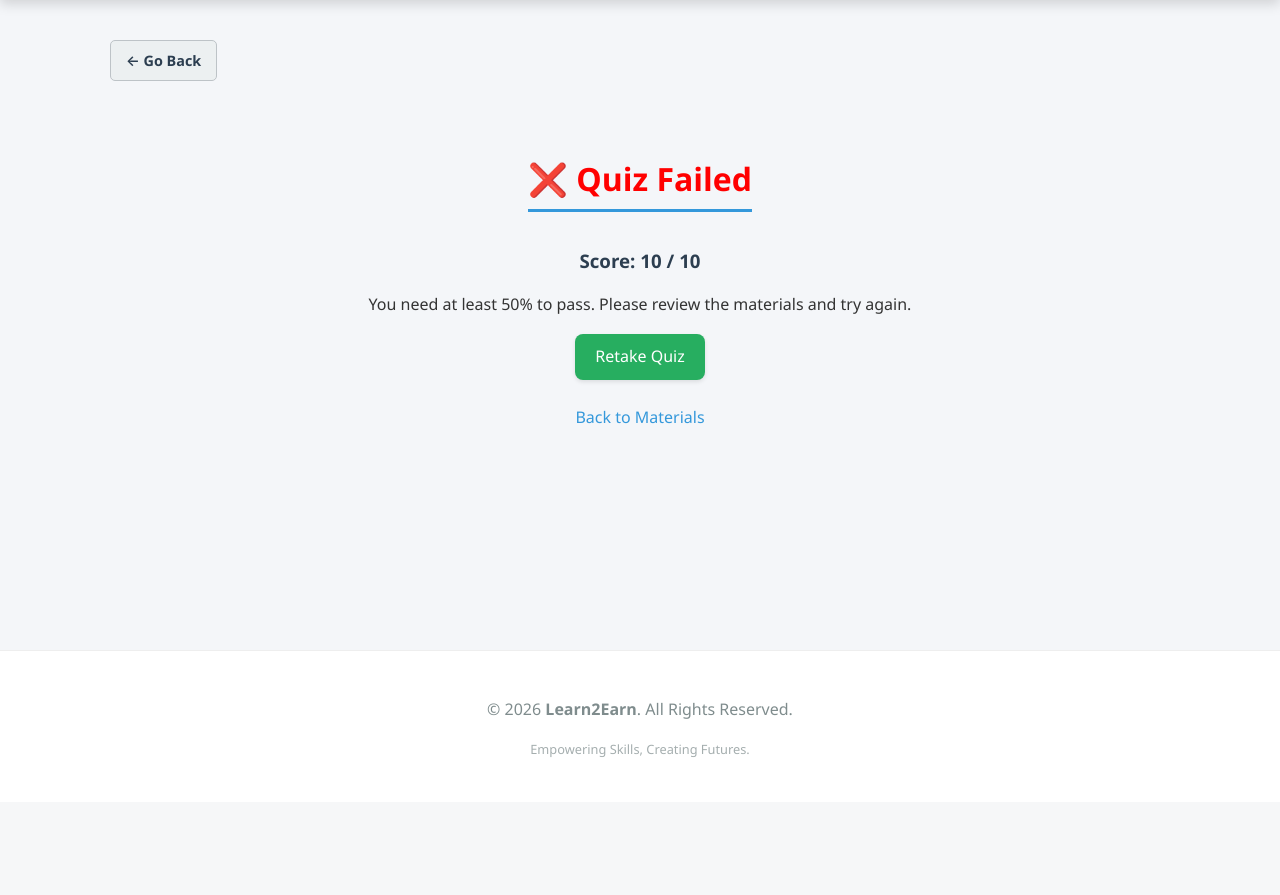
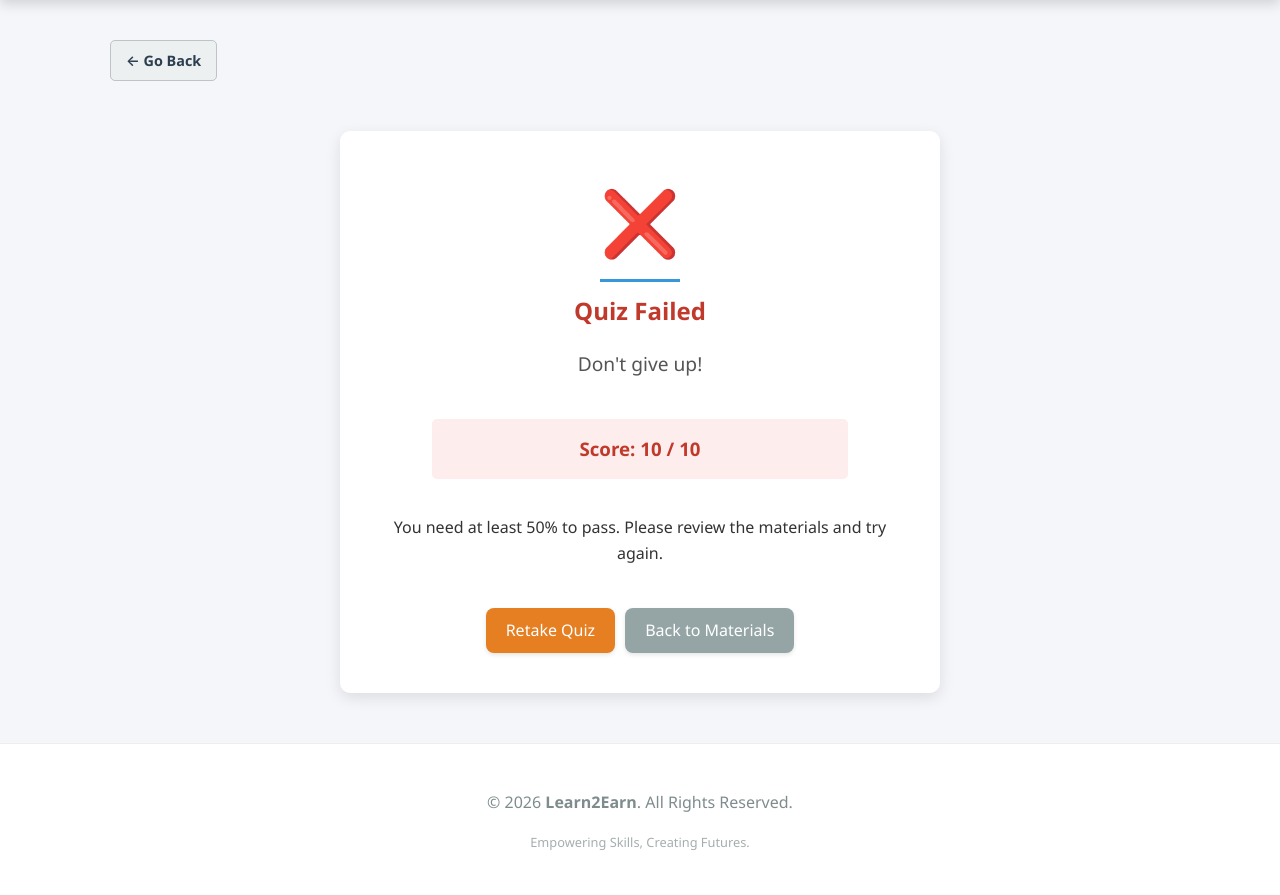
Before and after one commit to Mazharul75/learn2earn1, a PHP site: the page made by app/views/learner/quiz_result.php in a window 1280 px wide. Shown: the part 81-976 px from the top of the page. Before the commit the page ends 838 px from the top, so only its background shows below. Run offline with PHP 8.4, Linux system fonts and the light colour scheme; the template is opened without the code that fills it: most values are stand-ins (such as "Sample title", 1, 10 or a date in 2020); data that the repository does not hold is empty; some libraries are stand-ins or nearby versions.

Commit message:
quiz result ui fixed

```diff
--- a/app/views/learner/quiz_result.php
+++ b/app/views/learner/quiz_result.php
@@ -1,18 +1,37 @@
 <?php require_once __DIR__ . '/../layouts/header.php'; ?>
-    <div style="text-align: center; margin-top: 50px;">
+
+    <div style="max-width: 600px; margin: 50px auto; background: white; padding: 40px; border-radius: 10px; box-shadow: 0 5px 15px rgba(0,0,0,0.1); text-align: center;">
+
         <?php if($status == 'passed'): ?>
-            <h1 style="color: green;">🎉 Congratulations!</h1>
-            <h2>You Passed the Quiz</h2>
-            <h3>Score: <?= $score ?> / <?= $total ?></h3>
+            <h1 style="font-size: 4rem; margin: 0;">🎉</h1>
+            <h2 style="color: #27ae60; margin-top: 10px;">Congratulations!</h2>
+            <p style="font-size: 1.2rem; color: #555;">You Passed the Quiz</p>
+
+            <div style="background: #e8f8f5; padding: 15px; border-radius: 5px; margin: 20px 0; display: inline-block; width: 80%;">
+                <h3 style="margin: 0; color: #2c3e50;">Score: <?= $score ?> / <?= $total ?></h3>
+            </div>
+
             <p>You have officially completed this course.</p>
-            <a href="<?= BASE_URL ?>dashboard/index" class="btn">Go to Dashboard</a>
+            <br>
+            <a href="<?= BASE_URL ?>dashboard/index" class="btn" style="background: #3498db; padding: 10px 25px;">Go to Dashboard</a>
+
         <?php else: ?>
-            <h1 style="color: red;">❌ Quiz Failed</h1>
-            <h3>Score: <?= $score ?> / <?= $total ?></h3>
+            <h1 style="font-size: 4rem; margin: 0;">❌</h1>
+            <h2 style="color: #c0392b; margin-top: 10px;">Quiz Failed</h2>
+            <p style="font-size: 1.2rem; color: #555;">Don't give up!</p>
+
+            <div style="background: #fdedec; padding: 15px; border-radius: 5px; margin: 20px 0; display: inline-block; width: 80%;">
+                <h3 style="margin: 0; color: #c0392b;">Score: <?= $score ?> / <?= $total ?></h3>
+            </div>
+
             <p>You need at least 50% to pass. Please review the materials and try again.</p>
-            <a href="<?= BASE_URL ?>learner/takeQuiz/<?= $course_id ?>" class="btn">Retake Quiz</a>
-            <br><br>
-            <a href="<?= BASE_URL ?>learner/progress/<?= $course_id ?>">Back to Materials</a>
+            <br>
+            <div style="display: flex; gap: 10px; justify-content: center;">
+                <a href="<?= BASE_URL ?>learner/takeQuiz/<?= $course_id ?>" class="btn" style="background: #e67e22;">Retake Quiz</a>
+                <a href="<?= BASE_URL ?>learner/progress/<?= $course_id ?>" class="btn" style="background: #95a5a6;">Back to Materials</a>
+            </div>
+
         <?php endif; ?>
     </div>
+
 <?php require_once __DIR__ . '/../layouts/footer.php'; ?>
```
